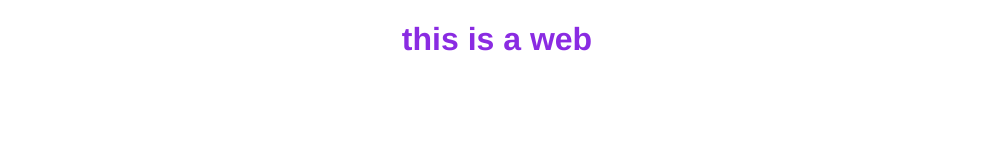
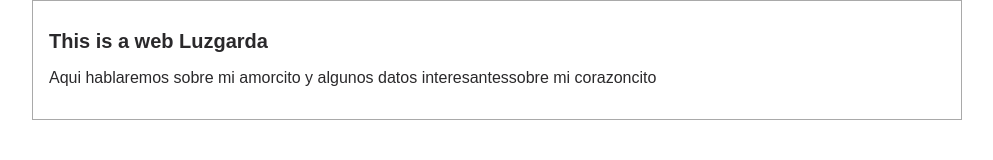
Before and after one commit to MarcoEgg/luzgarda, a plain HTML site: page index.html in a window 1280 px wide. Shown: the whole page, without its empty margins (143-1136 px from the left). Drawn offline with Linux system fonts and the light colour scheme.

Commit message:
desarrollando la web 1

```diff
--- a/css/style.css
+++ b/css/style.css
@@ -1,5 +1,21 @@
 body {
-    color: blueviolet;
+    color: rgb(42, 41, 43);
     text-align: center;
-    font-family: 'Franklin Gothic Medium', 'Arial Narrow', Arial, sans-serif;
+    font-family: "Arial";
+    font-size: 16px;
+    margin: 0;
+    padding: 0;
+
 }
+
+#container{
+    width: 70%;
+    padding: 1em;
+    text-align: left;
+    border: 1px solid darkgrey;
+    margin: 0 auto;
+}
+
+#container h1{
+    font-size: 20px;
+}
--- a/index.html
+++ b/index.html
@@ -7,6 +7,14 @@
     <link rel="stylesheet" href="css/style.css"></link>
 </head>
 <body>
-    <h1>this is a web</h1>
+    <div id = "container" >
+       <div id = "post">
+          <h1>This is a web Luzgarda</h1>
+          <p>Aqui hablaremos sobre mi amorcito y algunos datos interesantessobre mi corazoncito
+
+          </p>
+       </div>
+    </div>
+
 </body>
 </html>
```
